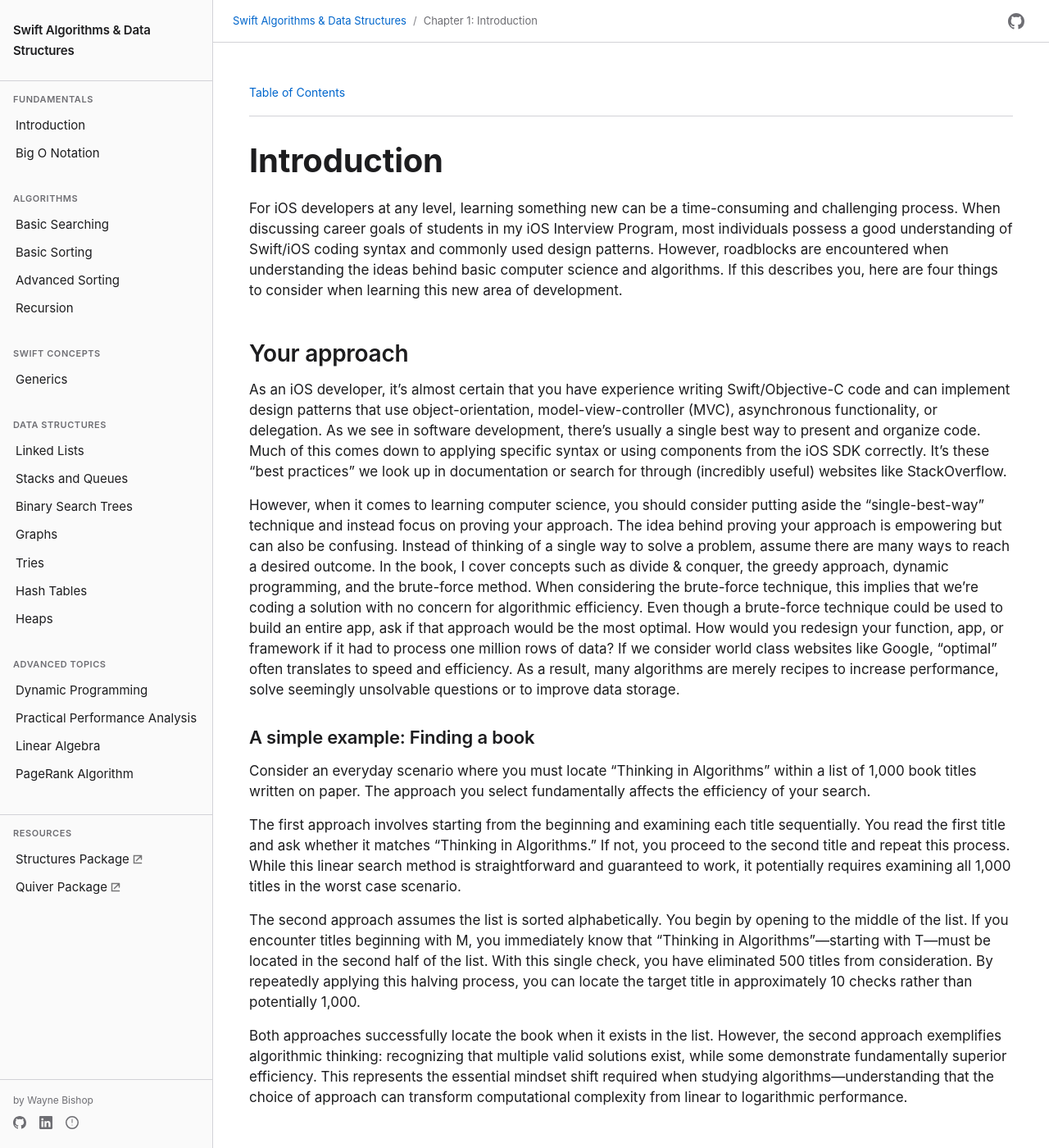
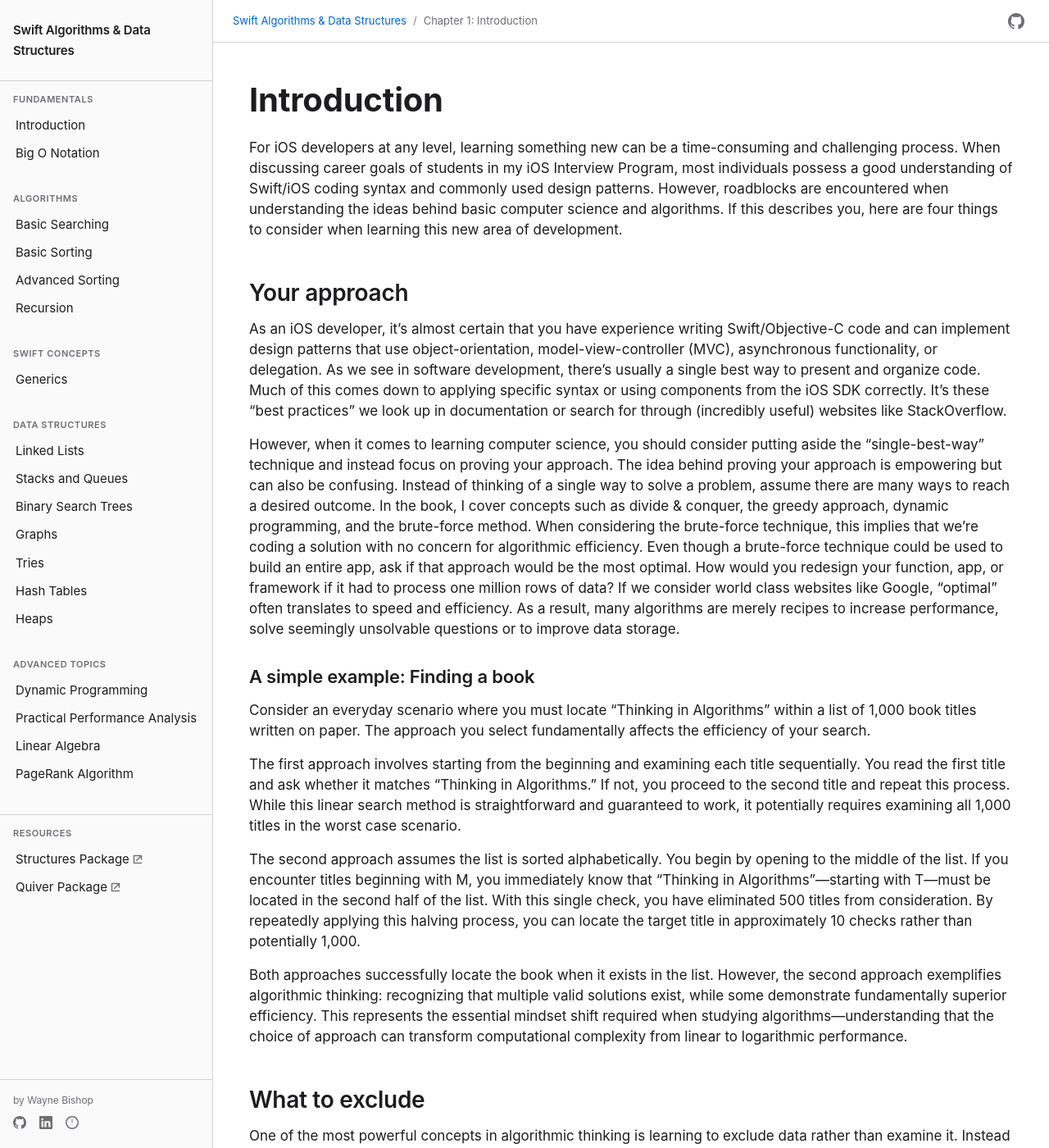
Before and after one commit to waynewbishop/swift-algorithms, a Jekyll site: the page built from 01-introduction.md, in a window 1280 px wide and 1400 px high. Shown: the whole window at 82% size. Built offline with Jekyll 4.4.1, drawn with Linux system fonts in a browser that asks for light colours.

Commit message:
Hide 'Table of Contents' link on desktop, show on mobile
Rationale:
- Desktop users (≥1025px): Have left sidebar navigation - link is redundant
- Mobile users (<1025px): Sidebar is hidden - link provides way back to TOC

Implementation:
- Add @media query to hide .top-nav on screens ≥1025px
- Keeps link visible on mobile/tablet devices
- No changes to markdown files needed
- Maintains mobile usability while cleaning up desktop UI

🤖 Generated with [Claude Code](https://claude.com/claude-code)

Co-Authored-By: Claude <noreply@anthropic.com>

```diff
--- a/assets/css/style.scss
+++ b/assets/css/style.scss
@@ -604,6 +604,13 @@ tr:last-child td {
   text-decoration: underline;
 }
 
+/* Hide Table of Contents link on desktop - sidebar provides navigation */
+@media (min-width: 1025px) {
+  .top-nav {
+    display: none;
+  }
+}
+
 .chapter-nav {
   display: flex;
   justify-content: space-between;
```
